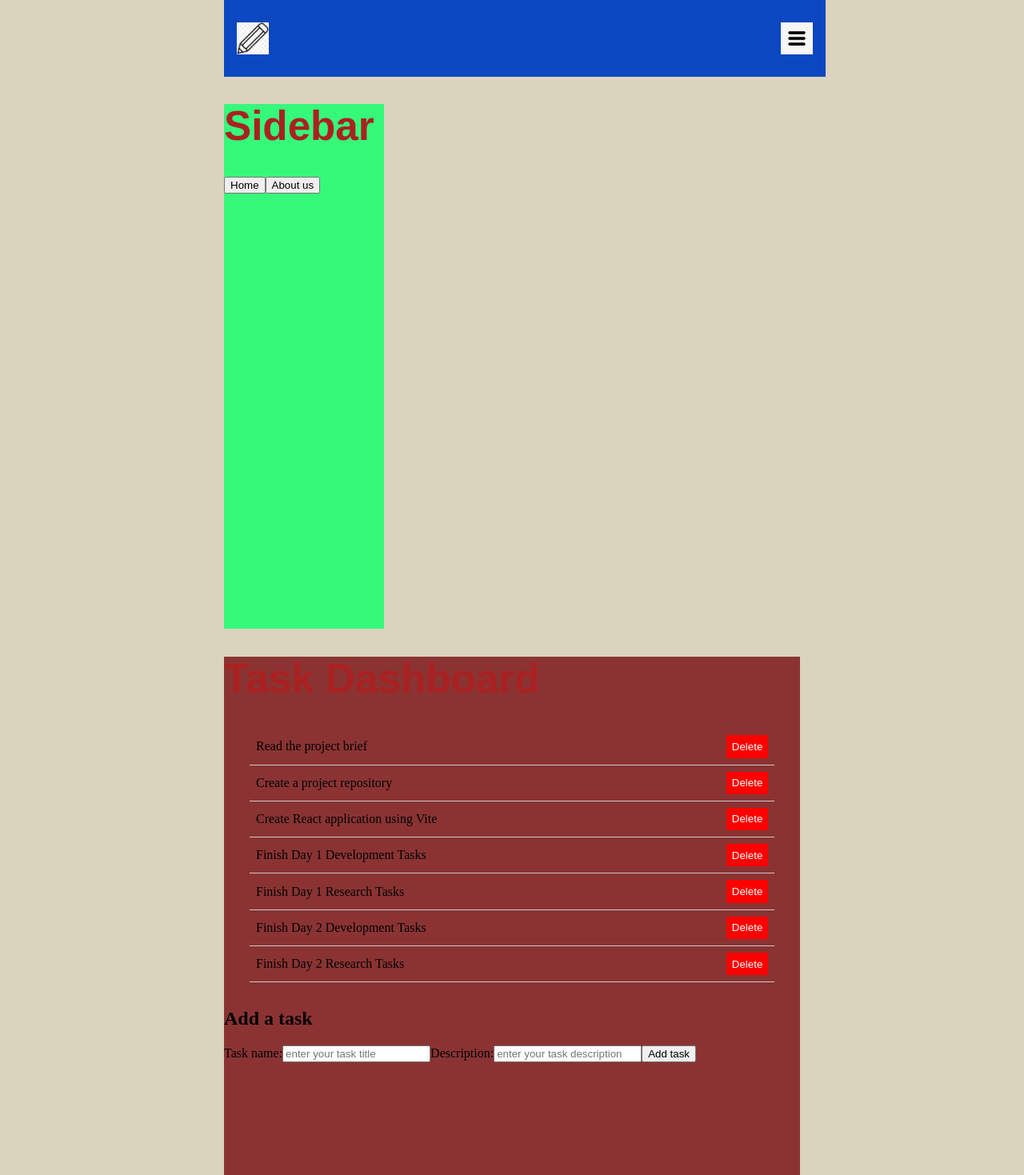
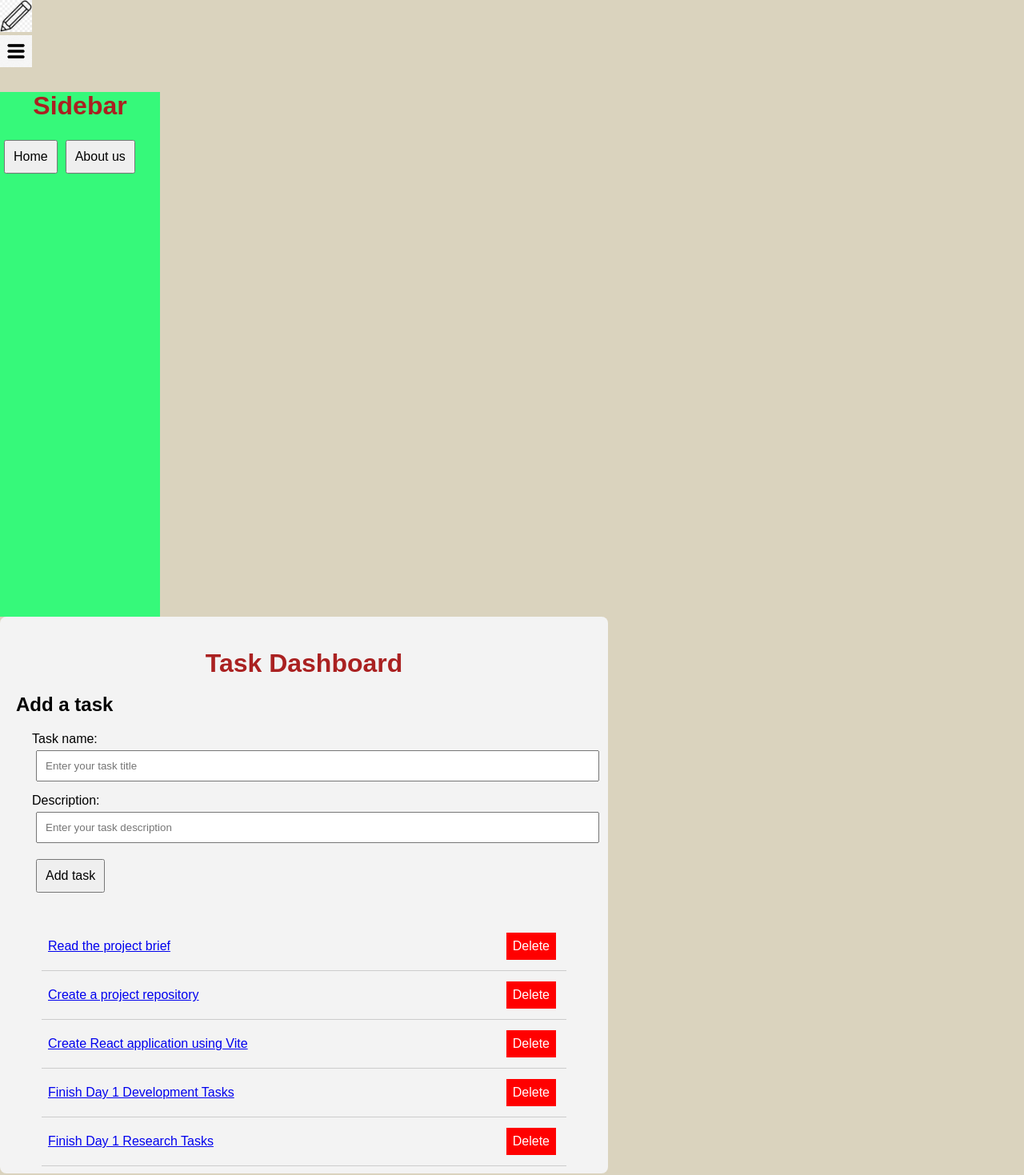
Before and after one commit to jonathanhingorani/mini-project, a React (Vite) app: page / in a window 1280 px wide. Shown: the top 1469 px of the page at 80% size. Built offline with nearby package versions, Linux system fonts and the light colour scheme.

Commit message:
checkpoint text input

```diff
--- a/src/App.jsx
+++ b/src/App.jsx
@@ -1,31 +1,66 @@
-import React from "react";
+import React, { useState } from "react";
 import "./App.css";
 import { Routes, Route } from "react-router-dom";
-import Navbar from "./components/Navbar.jsx";
-import TaskList from "./components/TaskList.jsx";
-import SideBar from "./components/SideBar.jsx";
-import Footer from "./components/Footer.jsx";
-import DashboardPage from "./pages/DashboardPage.jsx";
-import AboutPage from "./pages/AboutPage.jsx";
-import TaskDetailsPage from "./pages/TaskDetailsPage.jsx";
-import NotFoundPage from "./pages/NotFoundPage.jsx";
+import Navbar from "./components/NavBar";
+import SideBar from "./components/SideBar";
+import Footer from "./components/Footer";
+import DashboardPage from "./pages/DashboardPage";
+import AboutPage from "./pages/AboutPage";
+import TaskDetailsPage from "./pages/TaskDetailsPage";
+import NotFoundPage from "./pages/NotFoundPage";
 
-function App() {
+const App = () => {
+  const [tasks, setTasks] = useState([
+    { title: "Read the project brief", description: "Detailed brief", id: 1 },
+    { title: "Create a project repository", description: "Setup repo", id: 2 },
+    {
+      title: "Create React application using Vite",
+      description: "Setup React",
+      id: 3,
+    },
+    {
+      title: "Finish Day 1 Development Tasks",
+      description: "Complete tasks",
+      id: 4,
+    },
+    {
+      title: "Finish Day 1 Research Tasks",
+      description: "Research tasks",
+      id: 5,
+    },
+    {
+      title: "Finish Day 2 Development Tasks",
+      description: "Development tasks",
+      id: 6,
+    },
+    {
+      title: "Finish Day 2 Research Tasks",
+      description: "Research tasks",
+      id: 7,
+    },
+  ]);
+
   return (
-    <>
-      <Navbar />
+    <div className="app-container">
+      <Navbar /> {/* Render the Navbar component */}
       <SideBar />
-      <div>
+      <div className="main-content">
         <Routes>
-          <Route path="/" element={<DashboardPage />} />
+          <Route
+            path="/"
+            element={<DashboardPage tasks={tasks} setTasks={setTasks} />}
+          />
           <Route path="/about" element={<AboutPage />} />
-          <Route path="/details/:taskId" element={<TaskDetailsPage />} />
+          <Route
+            path="/details/:taskId"
+            element={<TaskDetailsPage tasks={tasks} />}
+          />
           <Route path="*" element={<NotFoundPage />} />
         </Routes>
       </div>
       <Footer />
-    </>
+    </div>
   );
-}
+};
 
 export default App;
--- a/src/components/NavBar.jsx
+++ b/src/components/NavBar.jsx
@@ -1,6 +1,6 @@
-import React from 'react';
-import logo from '../assets/pencil.jpeg';
-import hamburger from '../assets/Hamburger.jpg';
+import React from "react";
+import logo from "../assets/pencil.jpeg";
+import hamburger from "../assets/Hamburger.jpg";
 
 const Navbar = ({ toggleSidebar }) => {
   return (
--- a/src/components/SideBar.jsx
+++ b/src/components/SideBar.jsx
@@ -1,18 +1,18 @@
-import React from 'react'
-import { Link } from 'react-router-dom'
+import React from "react";
+import { Link } from "react-router-dom";
 
 const SideBar = () => {
   return (
-    <div className='sidebar'>
-        <h1>Sidebar</h1>
+    <aside className="sidebar">
+      <h1>Sidebar</h1>
       <Link to="/">
         <button>Home</button>
       </Link>
       <Link to="/about">
         <button>About us</button>
       </Link>
-    </div>
-  )
-}
+    </aside>
+  );
+};
 
-export default SideBar
+export default SideBar;
--- a/src/components/TaskForm.jsx
+++ b/src/components/TaskForm.jsx
@@ -1,24 +1,25 @@
-import React from "react";
-import { useState } from "react";
+import React, { useState } from "react";
 import { useNavigate } from "react-router";
 
 const TaskForm = ({ tasks, setTasks }) => {
   const [title, setTitle] = useState("");
   const [description, setDescription] = useState("");
   const nav = useNavigate();
-  function handleAddTasks(event) {
+
+  const handleAddTasks = (event) => {
     event.preventDefault();
 
-    const newTasks = {
+    const newTask = {
       title,
       description,
       id: tasks.length + 1,
     };
-    setTasks([...tasks, newTasks]);
+    setTasks([...tasks, newTask]);
     nav("/");
-  }
+  };
+
   return (
-    <div>
+    <div className="task-form">
       <h2>Add a task</h2>
       <form onSubmit={handleAddTasks}>
         <label>
@@ -26,10 +27,8 @@ const TaskForm = ({ tasks, setTasks }) => {
           <input
             type="text"
             value={title}
-            onChange={(event) => {
-              setTitle(event.target.value);
-            }}
-            placeholder="enter your task title"
+            onChange={(event) => setTitle(event.target.value)}
+            placeholder="Enter your task title"
           />
         </label>
         <label>
@@ -37,10 +36,8 @@ const TaskForm = ({ tasks, setTasks }) => {
           <input
             type="text"
             value={description}
-            onChange={(event) => {
-              setTitle(event.target.value);
-            }}
-            placeholder="enter your task description"
+            onChange={(event) => setDescription(event.target.value)} //// Corrected to update the description state
+            placeholder="Enter your task description"
           />
         </label>
         <button>Add task</button>
@@ -50,3 +47,6 @@ const TaskForm = ({ tasks, setTasks }) => {
 };
 
 export default TaskForm;
+
+//setting the state. The onChange event handler was updating the title state instead of the description state. I corrected this by updating the setDescription function in the onChange handler.
+// Description on Line 15 and corrected on line 40
--- a/src/components/TaskItem.jsx
+++ b/src/components/TaskItem.jsx
@@ -1,12 +1,13 @@
 import React from "react";
 import { Link } from "react-router-dom";
 
-const TaskItem = ({ task }) => {
+const TaskItem = ({ task, onDelete }) => {
   return (
     <div className="task-item">
-      <Link to={`/details/${encodeURIComponent(task.task)}`}>
-        <span>{task.task}</span>
+      <Link to={`/details/${task.id}`}>
+        <span>{task.title}</span>
       </Link>
+      <button onClick={() => onDelete(task.id)}>Delete</button>
     </div>
   );
 };
--- a/src/components/TaskList.jsx
+++ b/src/components/TaskList.jsx
@@ -1,21 +1,16 @@
-import React, { useState } from "react";
-import tasksData from "../assets/tasks.json";
+import React from "react";
+import TaskItem from "./TaskItem";
 
-const TaskList = () => {
-  const [tasks, setTasks] = useState(tasksData);
-
-  const handleDelete = (taskToDelete) => {
-    const updatedTasks = tasks.filter((task) => task.task !== taskToDelete);
+const TaskList = ({ tasks, setTasks }) => {
+  const handleDelete = (taskId) => {
+    const updatedTasks = tasks.filter((task) => task.id !== taskId);
     setTasks(updatedTasks);
   };
 
   return (
     <div className="task-list">
-      {tasks.map((task, index) => (
-        <div key={index} className="task-item">
-          <span>{task.task}</span>
-          <button onClick={() => handleDelete(task.task)}>Delete</button>
-        </div>
+      {tasks.map((task) => (
+        <TaskItem key={task.id} task={task} onDelete={handleDelete} />
       ))}
     </div>
   );
--- a/src/index.css
+++ b/src/index.css
@@ -1,41 +1,42 @@
 body {
   margin: 0;
-  display: flex;
-  justify-content: center;
-  align-items: center;
+  font-family: Arial, Helvetica, sans-serif;
   background-color: #dad3be;
 }
 
 h1 {
   font-family: Arial, Helvetica, sans-serif;
-  font-size: 3.2em;
+  font-size: 2rem;
   line-height: 1.1;
   color: rgb(170, 33, 33);
+  text-align: center;
+  margin-bottom: 20px;
 }
 
-.navbar {
-  display: flex;
-  align-items: center;
-  height: 8vh;
-  width: 100%;
-  padding: 1rem;
-  background-color: #0a47c0;
-  color: rgb(223, 21, 21);
+button {
+  padding: 10px;
+  font-size: 1rem;
+  margin: 5px;
+  cursor: pointer;
 }
 
-.navbar-logo {
-  width: 40px;
-  height: 40px;
-  background-size: cover;
-  background-position: center;
-  margin-right: 0.5rem;
+input {
+  padding: 10px;
+  margin: 5px;
+  width: 100%;
 }
 
-.hamburger-icon {
-  width: 40px;
-  height: 40px;
-  background-size: cover;
-  background-position: center;
-  margin-left: auto;
-  cursor: pointer;
+label {
+  display: block;
+  margin-bottom: 10px;
 }
+
+form {
+  margin: 20px;
+}
+
+#main {
+  background-color: #f3f3f3;
+  padding: 20px;
+  border-radius: 8px;
+}
--- a/src/pages/AboutPage.jsx
+++ b/src/pages/AboutPage.jsx
@@ -5,12 +5,10 @@ const AboutPage = () => {
     <div>
       <h1>About Us</h1>
       <h3>Project description</h3>
-
       <h4>Guilherme Fontes</h4>
       <p>
         <a href="https://github.com/GFontes008">GitHub</a>
       </p>
-
       <h4>Jonathan Hingorani</h4>
       <p>
         <a href="https://github.com/jonathanhingorani">GitHub</a>
--- a/src/pages/DashboardPage.jsx
+++ b/src/pages/DashboardPage.jsx
@@ -2,12 +2,12 @@ import React from "react";
 import TaskList from "../components/TaskList";
 import TaskForm from "../components/TaskForm";
 
-const DashboardPage = () => {
+const DashboardPage = ({ tasks, setTasks }) => {
   return (
     <div id="main">
       <h1>Task Dashboard</h1>
-      <TaskList />
-      <TaskForm />
+      <TaskForm tasks={tasks} setTasks={setTasks} />
+      <TaskList tasks={tasks} setTasks={setTasks} />
     </div>
   );
 };
--- a/src/pages/TaskDetailsPage.jsx
+++ b/src/pages/TaskDetailsPage.jsx
@@ -1,11 +1,18 @@
 import React from "react";
-import TaskItem from "../components/TaskItem";
+import { useParams } from "react-router-dom";
 
-const TaskDetailsPage = () => {
+const TaskDetailsPage = ({ tasks }) => {
+  const { taskId } = useParams();
+  const task = tasks.find((task) => task.id === parseInt(taskId));
+
+  if (!task) {
+    return <h2>Task not found</h2>;
+  }
+
   return (
-    <div>
-      <h1>Task Details</h1>
-      <TaskItem />
+    <div className="task-details">
+      <h1>{task.title}</h1>
+      <p>{task.description}</p>
     </div>
   );
 };
```
